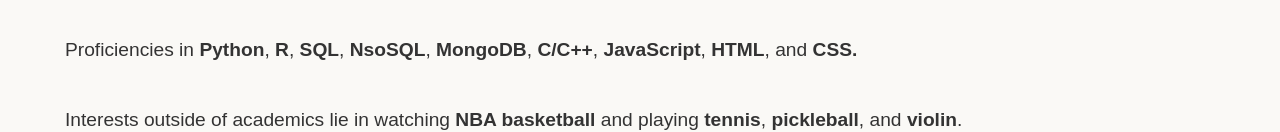
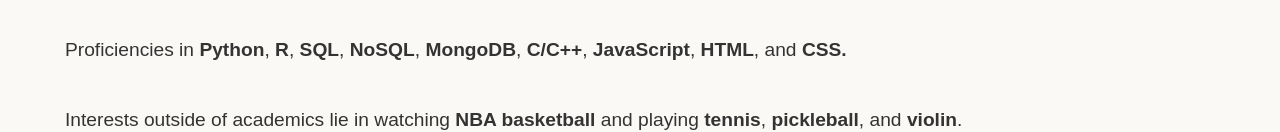
Before and after one commit to jpark35/jpark35.github.io, a plain HTML site: page index.html in a window 1280 px wide. Shown: the part 526-658 px from the top of the page. Drawn offline with Linux system fonts and the light colour scheme.

Commit message:
Update index.html

```diff
--- a/index.html
+++ b/index.html
@@ -27,7 +27,7 @@
     </p>
 
     <p>
-      Proficiencies in <b>Python</b>, <b>R</b>, <b>SQL</b>, <b>NsoSQL</b>, <b>MongoDB</b>, <b>C/C++</b>, <b>JavaScript</b>, <b>HTML</b>, and <b>CSS.</b>
+      Proficiencies in <b>Python</b>, <b>R</b>, <b>SQL</b>, <b>NoSQL</b>, <b>MongoDB</b>, <b>C/C++</b>, <b>JavaScript</b>, <b>HTML</b>, and <b>CSS.</b>
     </p>
 
     <p>
```
